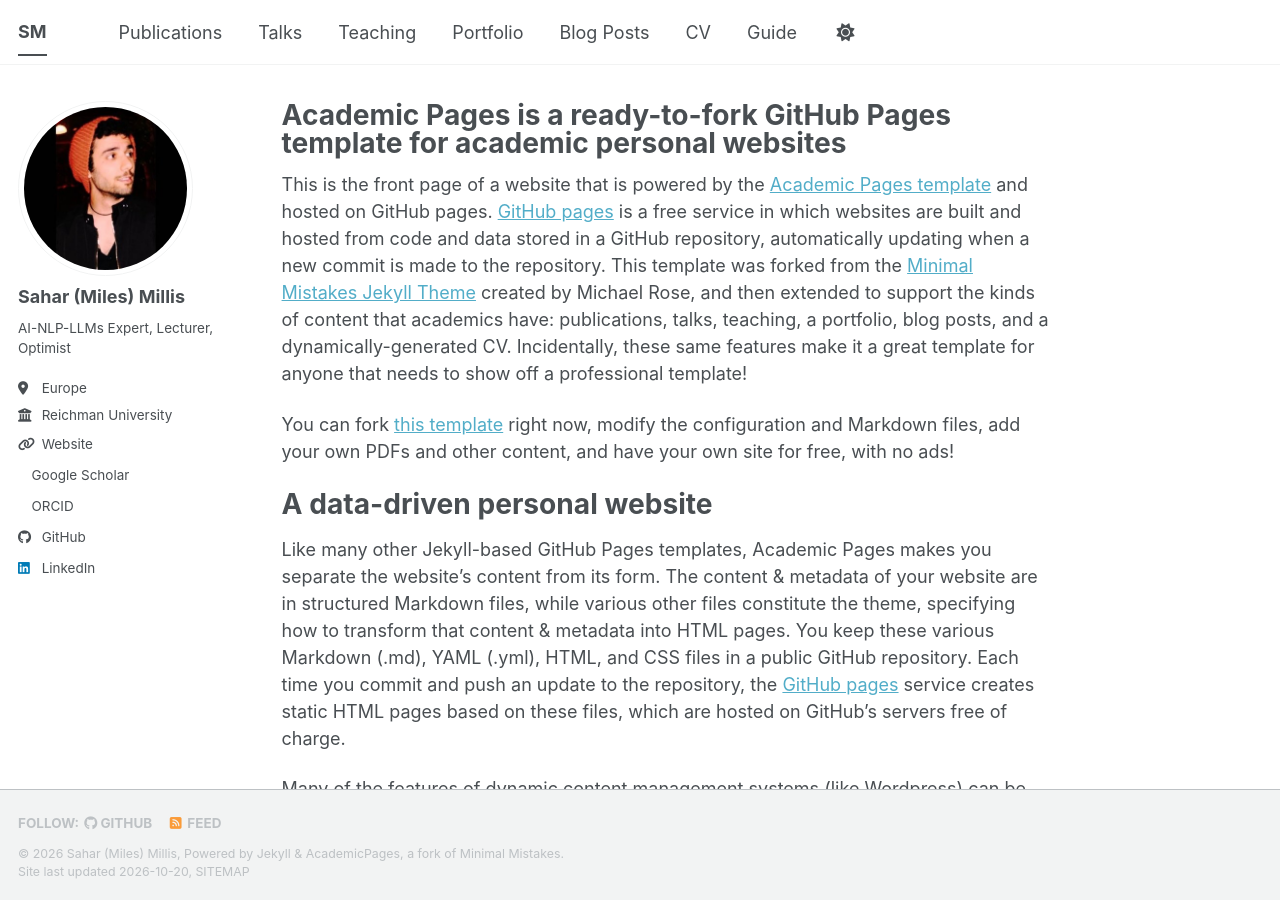
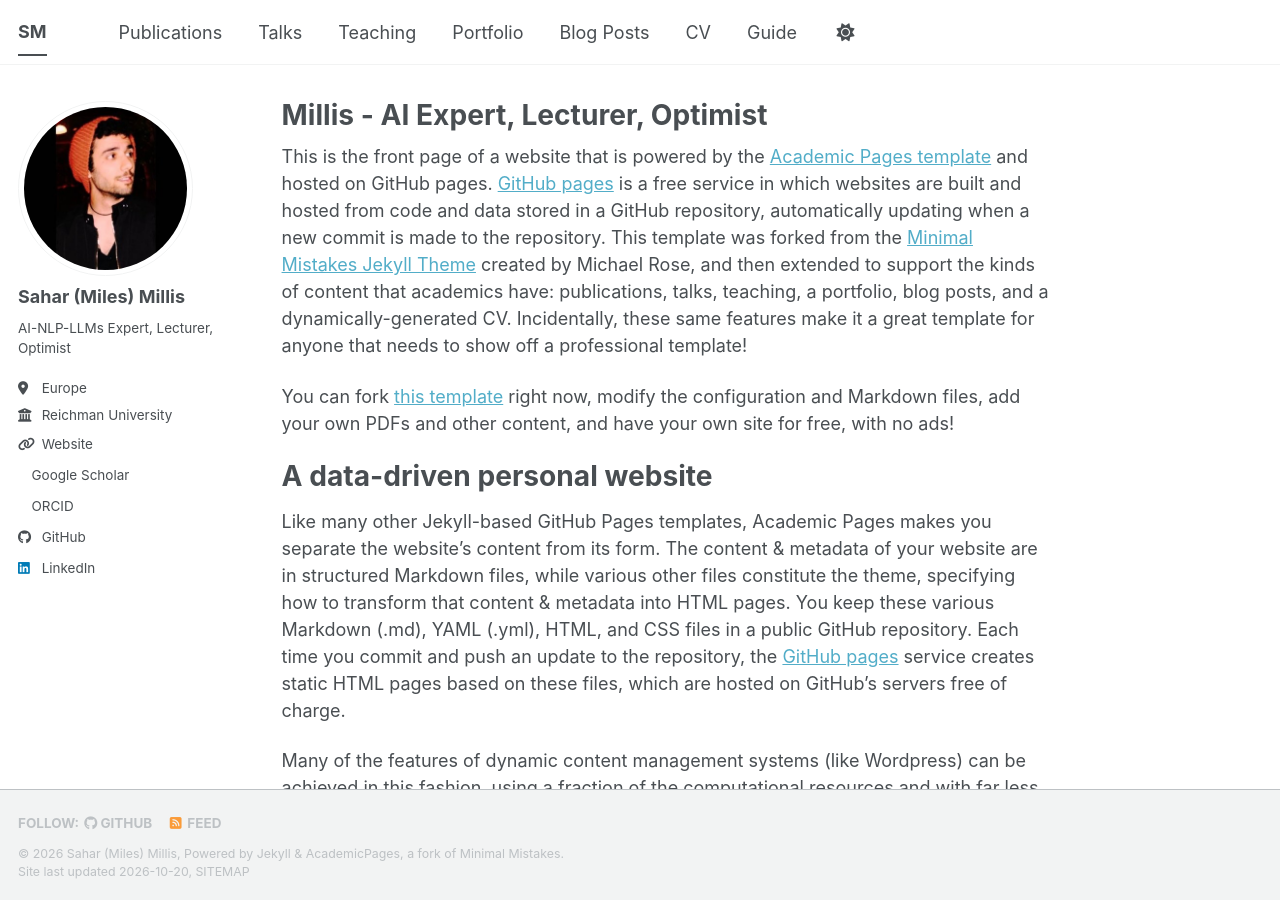
Before and after one commit to saharmilis/sahar.milis, a Jekyll site: the page built from _pages/about.md, in a window 1280 px wide and 900 px high. Built offline with Jekyll 4.4.1, drawn with Linux system fonts in a browser that asks for light colours; a style sheet for code colours, icons or effects is not loaded.

Commit message:
Update about.md

```diff
--- a/_pages/about.md
+++ b/_pages/about.md
@@ -1,6 +1,6 @@
 ---
 permalink: /
-title: "Academic Pages is a ready-to-fork GitHub Pages template for academic personal websites"
+title: "Millis - AI Expert, Lecturer, Optimist"
 author_profile: true
 redirect_from:
   - /about/
```
